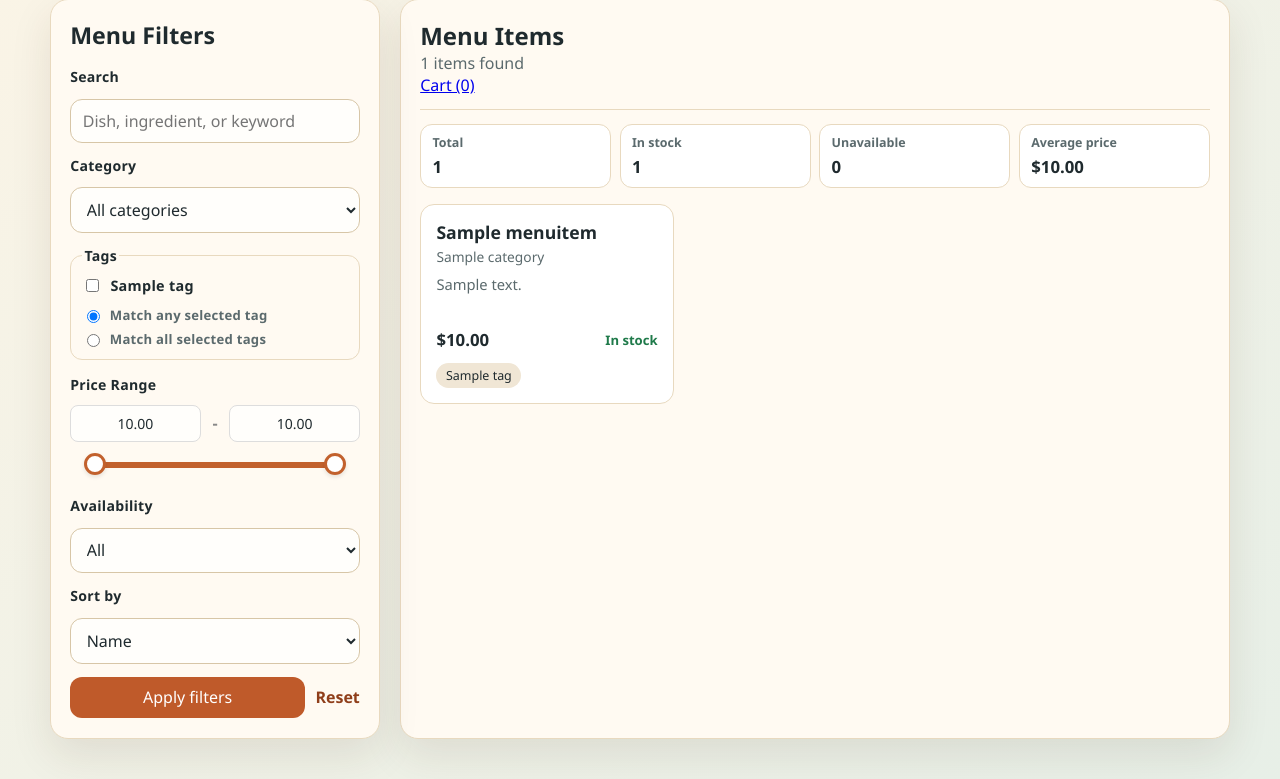
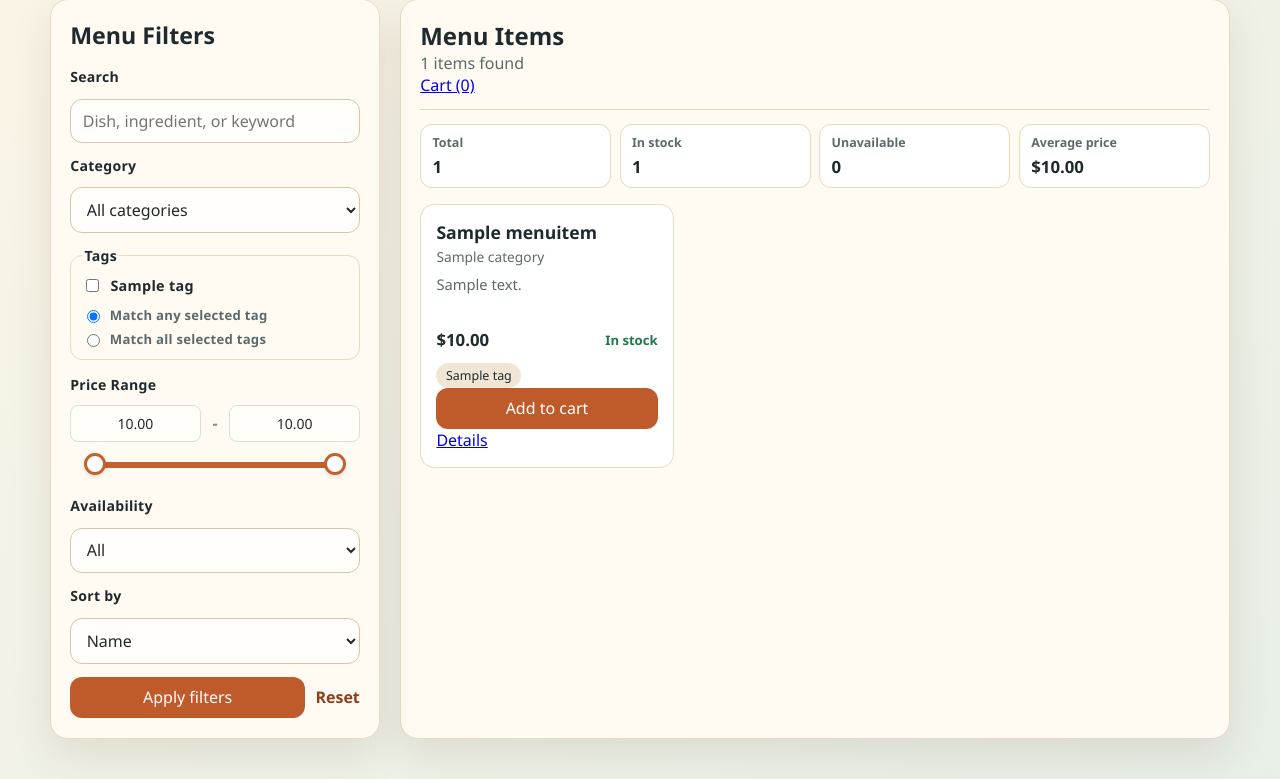
Before and after one commit to ShyriaievMykola/restaurant, a Django app: page / in a window 1280 px wide. Shown: the part 25-804 px from the top of the page. Run offline with Django 5.2, Linux system fonts and the light colour scheme; tables that the repository leaves empty hold one stand-in row (values such as "Sample post"); some libraries are stand-ins or nearby versions.

Commit message:
ui: refine menu and item cart actions

```diff
--- a/menu/templates/menu/menu_list.html
+++ b/menu/templates/menu/menu_list.html
@@ -170,6 +170,17 @@
                                     <span class="tag-chip muted">No tags</span>
                                 {% endfor %}
                             </div>
+                            <div class="card-actions">
+                                {% if item.is_available %}
+                                    <form action="{% url 'menu:cart-add' item.slug %}" method="post" class="inline-form">
+                                        {% csrf_token %}
+                                        <button type="submit" class="button">Add to cart</button>
+                                    </form>
+                                {% else %}
+                                    <span class="availability sold-out">Unavailable</span>
+                                {% endif %}
+                                <a class="button secondary" href="{% url 'menu:detail' item.slug %}">Details</a>
+                            </div>
                         </article>
                     {% endfor %}
                 </div>
```
Also changed, not shown: menu/templates/menu/item_detail.html (+7 -4 lines).
